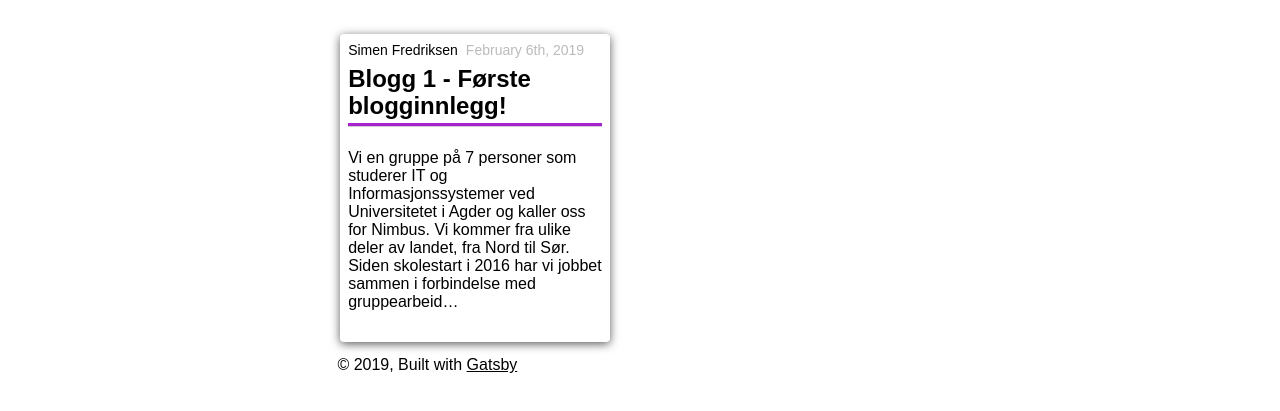
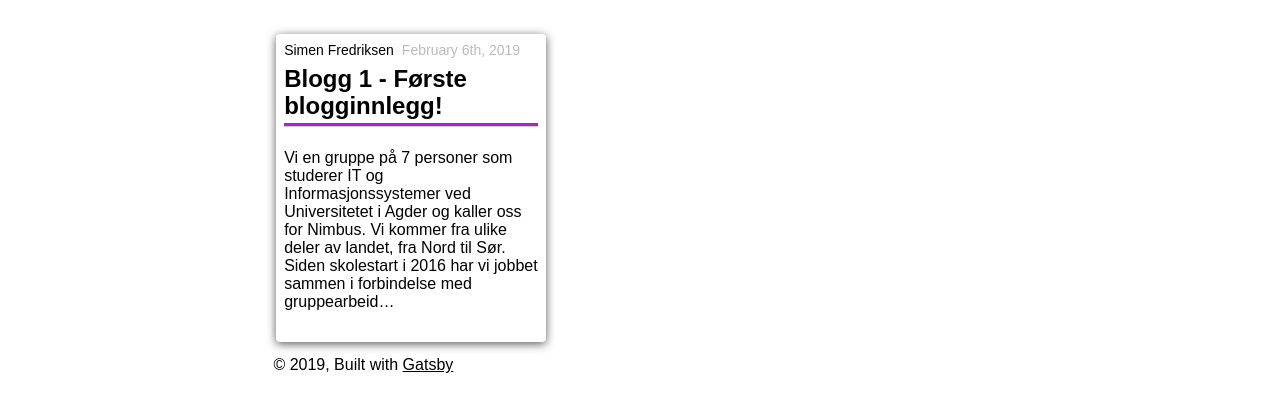
Before and after one commit to NimbusUIA/nimblog, a Gatsby site: page / in a window 1280 px wide. Shown: the part 61-472 px from the top of the page. Built offline with nearby package versions, Linux system fonts and the light colour scheme; Gatsby itself is replaced by a stand-in of ours.

Commit message:
fikset så blog-post containerne ikke går utenfor parent containeren

```diff
--- a/src/components/layout.css
+++ b/src/components/layout.css
@@ -432,7 +432,7 @@ footer a {
 
 #container {
   margin: 0 auto;
-  max-width: 50%;
+  max-width: 60%;
   padding: 0px 1.0875rem 1.45rem;
   padding-top: 0;
 }
--- a/src/pages/postList.css
+++ b/src/pages/postList.css
@@ -22,7 +22,7 @@
   }
 }
 
-@media screen and (max-width: 768px) {
+@media screen and (max-width: 425px) {
     .article-container {
       display: grid;
       grid-template-columns: repeat(1, minmax(275px, 1fr));
```
Also changed, not shown: README.md.
